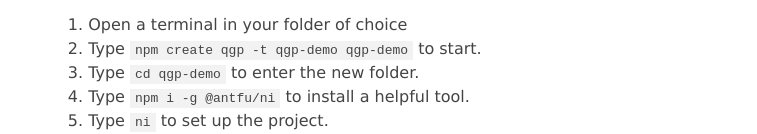
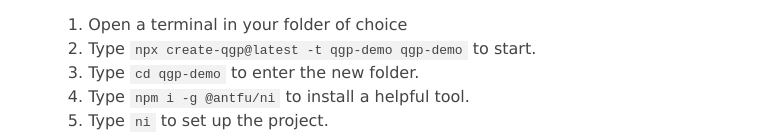
Before and after one commit to JLarky/qgp.app, an Astro site: page / in a window 1280 px wide. Shown: the part 1440-1574 px from the top of the page, without its empty margins (261-1018 px from the left). Built offline with nearby package versions, Linux system fonts and the light colour scheme; Astro itself is replaced by a stand-in of ours.

Commit message:
fix npm command

```diff
--- a/src/pages/index.astro
+++ b/src/pages/index.astro
@@ -91,7 +91,7 @@ import Edit from '../components/edit/Edit.astro';
 			<ol>
 				<li>Open a terminal in your folder of choice</li>
 				<li>
-					Type <code>npm create qgp -t qgp-demo qgp-demo</code> to start.
+					Type <code>npx create-qgp@latest -t qgp-demo qgp-demo</code> to start.
 				</li>
 				<li>
 					Type <code>cd qgp-demo</code> to enter the new folder.
```
